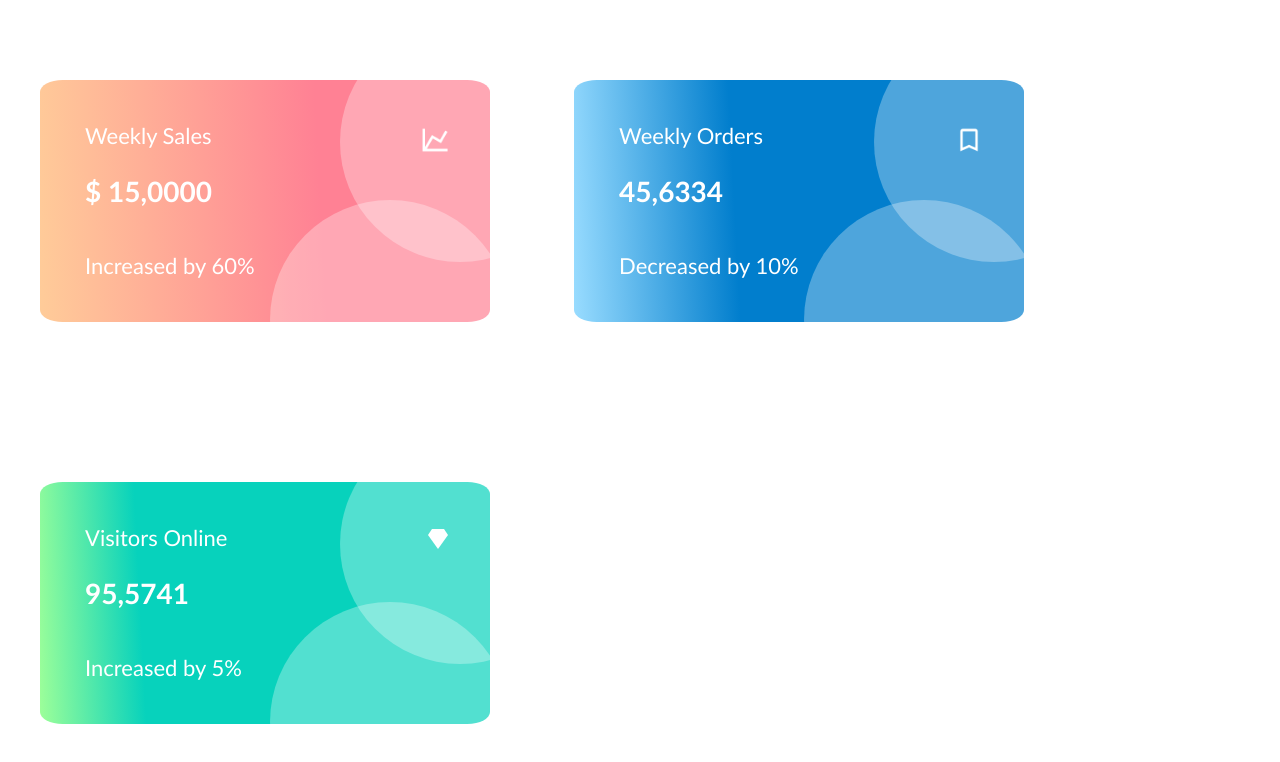
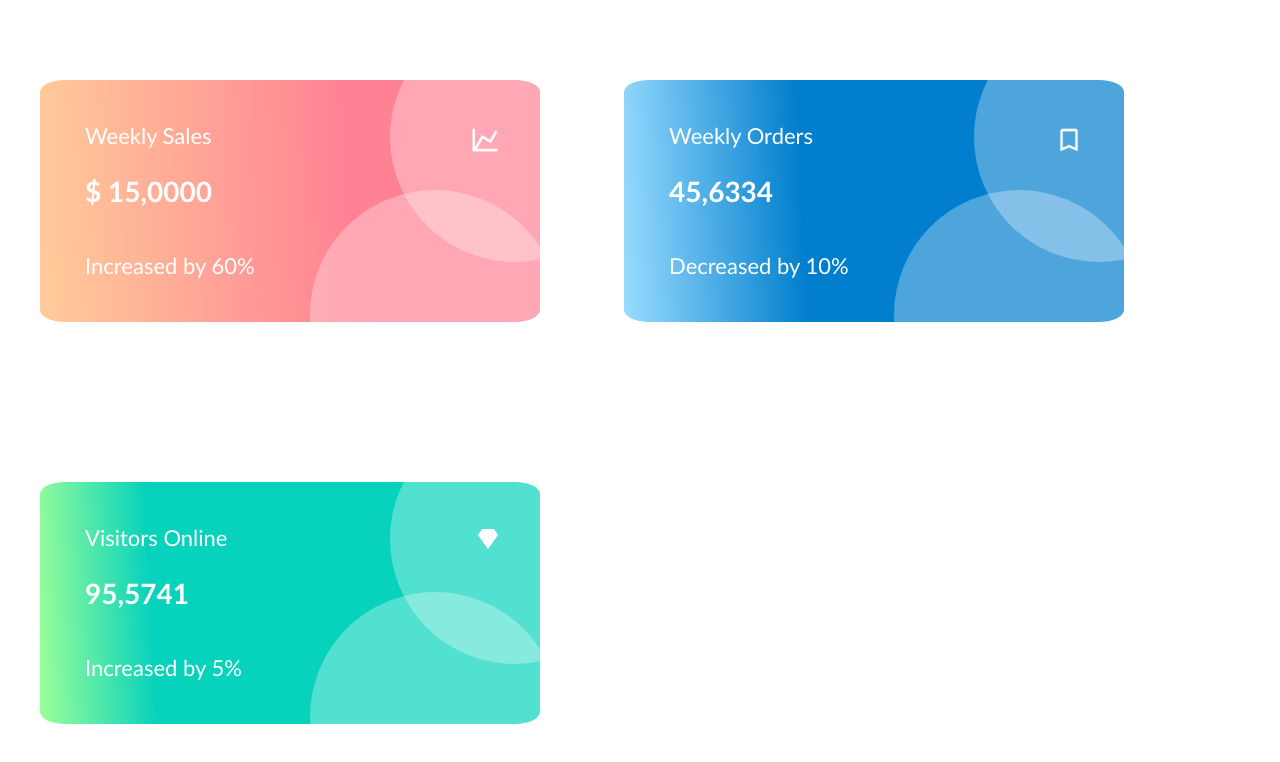
Before and after one commit to Kratkovsky/positions-practice-three-blocks, a plain HTML site: page index.html in a window 1280 px wide. Drawn offline with Linux system fonts and the light colour scheme.

Commit message:
add pseudo for cards

```diff
--- a/css/style.css
+++ b/css/style.css
@@ -1,16 +1,18 @@
 :root {
   font-family:'Gill Sans', 'Gill Sans MT', Calibri, 'Trebuchet MS', sans-serif;
+  color: white;
 }
 
 .cards {
   display: inline-block;
   position: relative;
+  max-width: 500px;
   min-width: 450px;
+  width: 100%;
   margin: 10vh 5vh;
   padding: 45px;
   border-radius: 5%;
   font-size: 22px;
-  color: white;
   background: rgb(255,204,153);
   background: linear-gradient(87deg, rgba(255,204,153,1) 0%, rgba(255,129,148,1) 62%);
 }
@@ -32,25 +34,25 @@
   font-weight: bold;
 }
 
-.top-text::after,
-.top-text::before {
+.cards::before,
+.cards::after {
   content: '';
   position: absolute;
-  padding: 120px;
+  padding: 125px;
   border-radius: 50%;
   background-color: white;
   opacity: 0.3;
   overflow: hidden;
 }
 
-.top-text::after {
-  top: 120px;
-  left: 230px;
+.cards::before {
+  bottom: 60px;
+  left: 350px;
 }
 
-.top-text::before {
-  bottom: 60px;
-  left: 300px;
+.cards::after {
+  top: 110px;
+  left: 270px;
 }
 
 .blue-card {
--- a/index.html
+++ b/index.html
@@ -10,19 +10,19 @@
 </head>
 <body>
   <article class="pink-card cards">
-    <h2 class="top-text">Weekly Sales</h2>
+    <h1 class="top-text">Weekly Sales</h1>
     <img src="./img/01.png" alt="chart-line" class="img">
     <p class="numbers">$ 15,0000</p>
     <p class="bottom-text">Increased by 60%</p>
   </article>
   <article class="blue-card cards">
-    <h2 class="top-text">Weekly Orders</h2>
+    <h1 class="top-text">Weekly Orders</h1>
     <img src="./img/02.png" alt="chart-line" class="img">
     <p class="numbers">45,6334</p>
     <p class="bottom-text">Decreased by 10%</p>
   </article>
   <article class="green-card cards">
-    <h2 class="top-text">Visitors Online</h2>
+    <h1 class="top-text">Visitors Online</h1>
     <svg class="img" style="width:24px;height:24px" viewBox="0 0 24 24">
       <path fill="currentColor" d="M6,2L2,8L12,22L22,8L18,2H6Z" />
     </svg>
```
